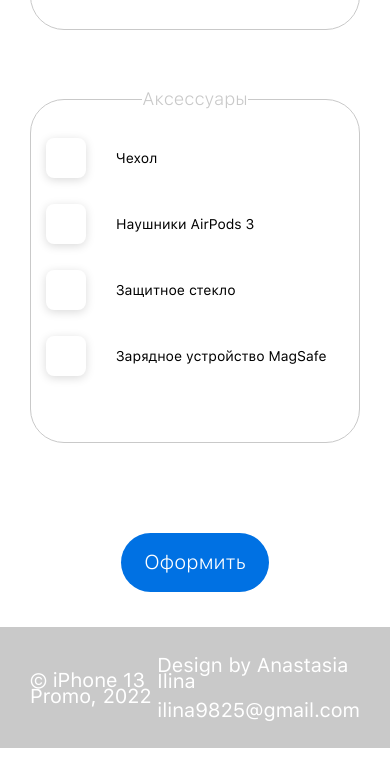
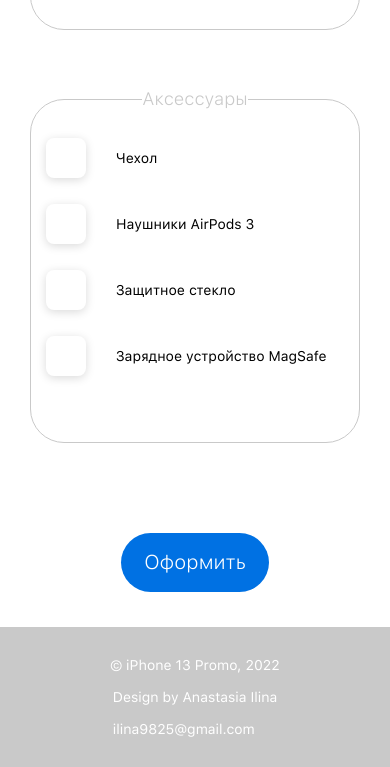
Before and after one commit to AlexandrZagumennov/iphone13-promo, a plain HTML site: page index.html in a window 390 px wide. Shown: the part 5630-6397 px from the top of the page. Drawn offline with Linux system fonts and the light colour scheme.

Commit message:
Сделан адаптив футера

```diff
--- a/css/modules/footer.css
+++ b/css/modules/footer.css
@@ -6,7 +6,7 @@
 	color: #FFFFFF
 }
 
-.footer__container{
+.footer__container {
 	padding: 30px 0;
 	display: flex;
 	justify-content: space-between;
@@ -26,3 +26,15 @@
 .footer__link:hover {
 	color: #000;
 }
+
+@media (max-width: 800px) {
+	.footer__container {
+		flex-direction: column;
+		gap: 16px;
+		font-size: 14px;
+	}
+
+	.footer__item {
+		gap: 16px;
+	}
+}
```
